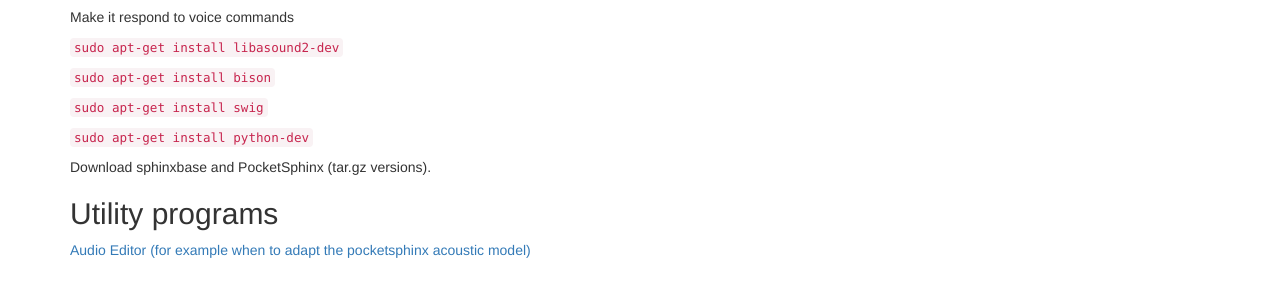
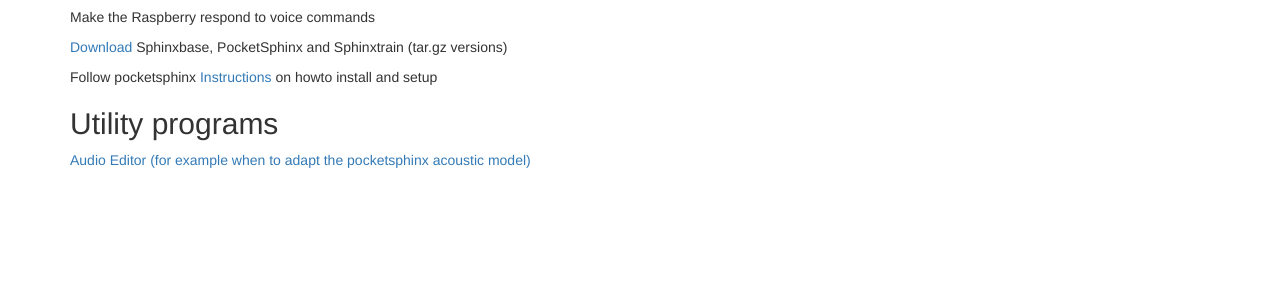
Before and after one commit to AndersGn/aVoiceCommander, a plain HTML site: page cookbook/step1.html in a window 1280 px wide. Shown: the part 594-884 px from the top of the page. After the commit the page ends 800 px from the top, so only its background shows below. Drawn offline with Linux system fonts and the light colour scheme.

Commit message:
Added info about download and where to look for installation instructions

```diff
--- a/cookbook/step1.html
+++ b/cookbook/step1.html
@@ -45,12 +45,10 @@
             <p>Test the voice</p>
           <p><code>espeak "hello"</code></p>
            <h2><a href="http://cmusphinx.sourceforge.net/">Sphinx</a></h2>
-            <p>Make it respond to voice commands</p>
-            <p><code>sudo apt-get install libasound2-dev</code></p>
-            <p><code>sudo apt-get install bison</code></p>
-			<p><code>sudo apt-get install swig</code></p>
-			<p><code>sudo apt-get install python-dev</code></p>
-            <p>Download sphinxbase and PocketSphinx (tar.gz versions).</p>
+            <p>Make the Raspberry respond to voice commands</p>
+            <p><a href="http://cmusphinx.sourceforge.net/wiki/download">Download</a> Sphinxbase, PocketSphinx and Sphinxtrain (tar.gz versions)</p>
+            <p>Follow pocketsphinx <a href="http://cmusphinx.sourceforge.net/wiki/tutorial">
+                Instructions</a> on howto install and setup</p>
 
           <h2>Utility programs</h2>
           <a href="http://audacityteam.org/download/">Audio Editor (for example when to adapt the pocketsphinx acoustic model)</a>
```
